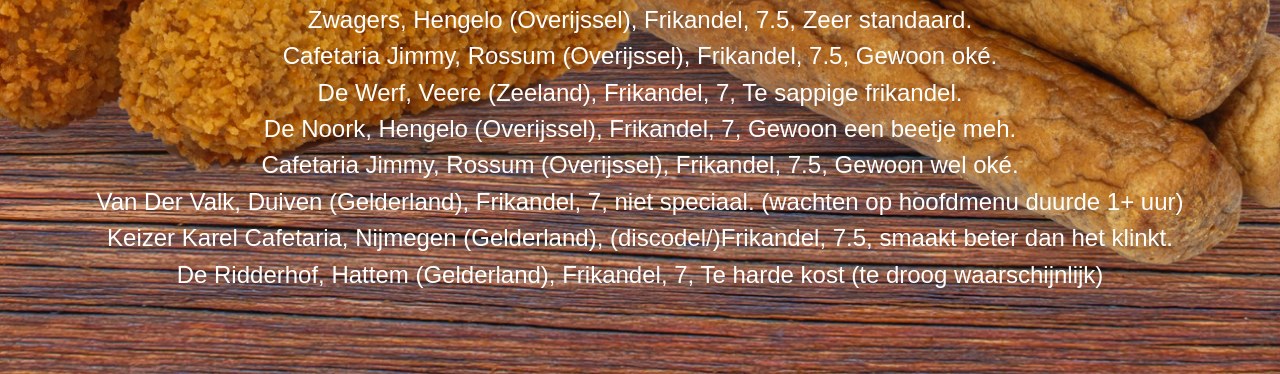
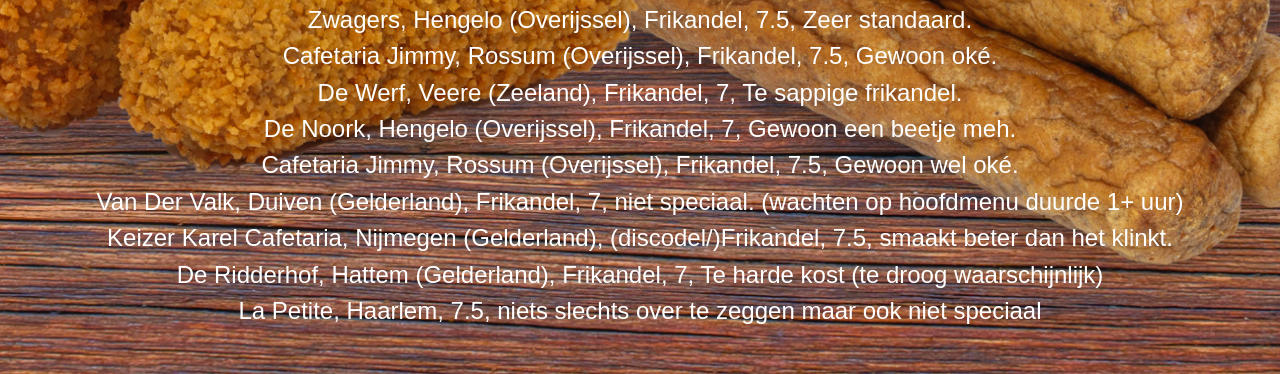
Before and after one commit to CastimierDev/Snack-Reviews, a plain HTML site: page index.html in a window 1280 px wide. Both pictures are taken after a click on the button "Frikandel". Shown: the part 426-800 px from the top of the page. Drawn offline with nearby package versions, Linux system fonts and the light colour scheme.

Commit message:
Add friethuis la petite

```diff
--- a/index.html
+++ b/index.html
@@ -48,6 +48,7 @@
             <p>Van Der Valk, Duiven (Gelderland), Frikandel, 7, niet speciaal. (wachten op hoofdmenu duurde 1+ uur)</p>
             <p>Keizer Karel Cafetaria, Nijmegen (Gelderland), (discodel/)Frikandel, 7.5, smaakt beter dan het klinkt.</p>
             <p>De Ridderhof, Hattem (Gelderland), Frikandel, 7, Te harde kost (te droog waarschijnlijk)</p>
+            <p>La Petite, Haarlem, 7.5, niets slechts over te zeggen maar ook niet speciaal</p>
           </div>
 
           <div id="kroket" style="display:none">
```
